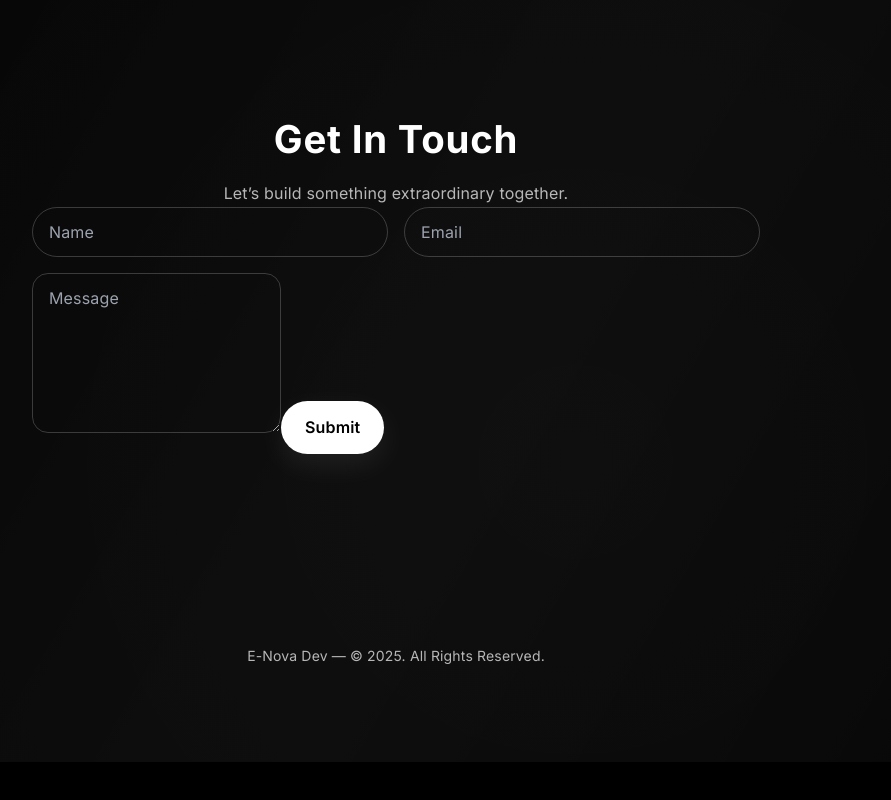
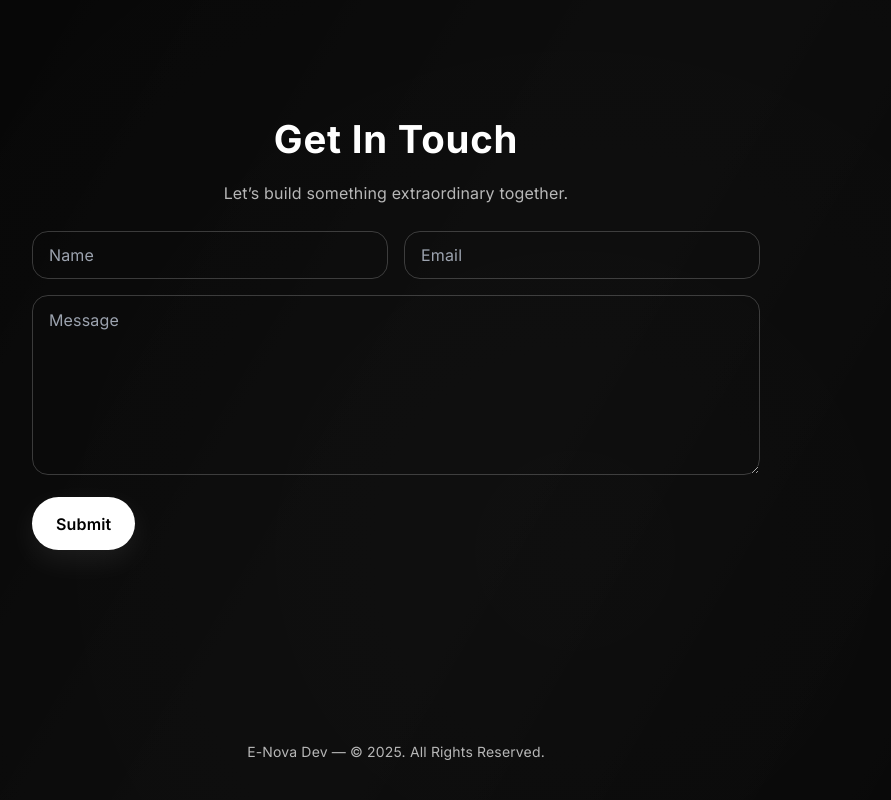
Before and after one commit to EmileGhorra/enova-dev, a Next.js app: page / in a window 1280 px wide. Shown: the part 2989-3789 px from the top of the page, without its empty margins (244-1135 px from the left). Before the commit the page ends 3751 px from the top, so only its background shows below. Built offline with nearby package versions, Linux system fonts and the light colour scheme.

Commit message:
First Commit

```diff
--- /dev/null
+++ b/app/api/contact/route.ts
@@ -0,0 +1,64 @@
+import nodemailer from "nodemailer";
+import { setTimeout as setTimeoutPromise } from "node:timers/promises";
+
+const smtpHost = process.env.SMTP_HOST;
+const smtpPort = process.env.SMTP_PORT ? Number(process.env.SMTP_PORT) : 587;
+const smtpUser = process.env.SMTP_USER;
+const smtpPass = process.env.SMTP_PASS;
+const toEmail = process.env.CONTACT_TO ?? "contact@e-nova.dev";
+
+function getTransport() {
+  if (!smtpHost || !smtpUser || !smtpPass) {
+    throw new Error("SMTP env vars missing. Set SMTP_HOST, SMTP_PORT, SMTP_USER, SMTP_PASS.");
+  }
+
+  return nodemailer.createTransport({
+    host: smtpHost,
+    port: smtpPort,
+    secure: smtpPort === 465,
+    connectionTimeout: 10000,
+    greetingTimeout: 10000,
+    socketTimeout: 15000,
+    auth: {
+      user: smtpUser,
+      pass: smtpPass
+    }
+  });
+}
+
+export async function POST(req: Request) {
+  try {
+    const { name, email, message } = await req.json();
+
+    if (!name || !email || !message) {
+      return new Response(JSON.stringify({ error: "Name, email, and message are required." }), {
+        status: 400
+      });
+    }
+
+    const transporter = getTransport();
+
+    const sendMailPromise = transporter.sendMail({
+      from: `E-Nova Dev <${smtpUser}>`,
+      to: toEmail,
+      replyTo: email,
+      subject: `New contact form submission from ${name}`,
+      text: message,
+      html: `<p><strong>Name:</strong> ${name}</p><p><strong>Email:</strong> ${email}</p><p><strong>Message:</strong><br/>${message.replace(/\n/g, "<br/>")}</p>`
+    });
+
+    await Promise.race([
+      sendMailPromise,
+      setTimeoutPromise(15000).then(() => {
+        throw new Error("SMTP timeout");
+      })
+    ]);
+
+    return new Response(JSON.stringify({ ok: true }), { status: 200 });
+  } catch (err: unknown) {
+    console.error("Contact form error", err);
+    const message =
+      err instanceof Error ? err.message : "Failed to send";
+    return new Response(JSON.stringify({ error: message }), { status: 500 });
+  }
+}
--- a/app/globals.css
+++ b/app/globals.css
@@ -71,15 +71,14 @@ input, textarea {
   background-color: transparent;
   color: #fff;
   border: 1px solid rgba(255,255,255,0.2);
-  border-radius: 9999px;
-  padding: 0.75rem 1rem;
+  border-radius: 1rem;
+  padding: 0.65rem 1rem;
   outline: none;
   transition: border-color 0.2s ease, box-shadow 0.2s ease;
 }
 
 textarea {
-  border-radius: 1rem;
-  min-height: 160px;
+  min-height: 180px;
   resize: vertical;
 }
 
--- a/components/Contact.tsx
+++ b/components/Contact.tsx
@@ -1,8 +1,50 @@
 'use client';
 
 import Reveal from "./Reveal";
+import { useState } from "react";
 
 export default function Contact() {
+  const [status, setStatus] = useState<"idle" | "loading" | "sent" | "error">("idle");
+  const [error, setError] = useState<string | null>(null);
+
+  const handleSubmit = async (event: React.FormEvent<HTMLFormElement>) => {
+    event.preventDefault();
+    const form = event.currentTarget;
+    const formData = new FormData(form);
+    const name = String(formData.get("name") || "").trim();
+    const email = String(formData.get("email") || "").trim();
+    const message = String(formData.get("message") || "").trim();
+
+    if (!name || !email || !message) {
+      setError("Please fill in all fields.");
+      setStatus("error");
+      return;
+    }
+
+    setStatus("loading");
+    setError(null);
+
+    try {
+      const res = await fetch("/api/contact", {
+        method: "POST",
+        headers: { "Content-Type": "application/json" },
+        body: JSON.stringify({ name, email, message })
+      });
+      if (!res.ok) {
+        const data = await res.json().catch(() => ({}));
+        throw new Error(data?.error || "Failed to send");
+      }
+      setStatus("sent");
+      form.reset();
+    } catch (err) {
+      console.error(err);
+      setError(
+        err instanceof Error ? err.message : "Something went wrong. Please try again."
+      );
+      setStatus("error");
+    }
+  };
+
   return (
     <section id="contact" className="section">
       <div className="container max-w-3xl mx-auto">
@@ -11,13 +53,25 @@ export default function Contact() {
           <p className="section-subtitle">Let’s build something extraordinary together.</p>
         </Reveal>
         <Reveal>
-          <form className="space-y-4">
+          <form className="space-y-4 mt-6" onSubmit={handleSubmit}>
             <div className="grid gap-4 md:grid-cols-2">
-              <input type="text" name="name" placeholder="Name" aria-label="Name" required />
-              <input type="email" name="email" placeholder="Email" aria-label="Email" required />
+              <input type="text" name="name" placeholder="Name" aria-label="Name" required className="h-12 px-4 w-full" />
+              <input type="email" name="email" placeholder="Email" aria-label="Email" required className="h-12 px-4 w-full" />
             </div>
-            <textarea name="message" placeholder="Message" aria-label="Message" required />
-            <button type="submit" className="btn-primary w-full md:w-auto">Submit</button>
+            <textarea
+              name="message"
+              placeholder="Message"
+              aria-label="Message"
+              required
+              className="px-4 py-3 w-full md:col-span-2"
+            />
+            <button type="submit" className="btn-primary w-full md:w-auto min-h-[52px] rounded-xl" disabled={status === "loading"}>
+              {status === "loading" ? "Sending..." : status === "sent" ? "Sent!" : "Submit"}
+            </button>
+            {error && <p className="text-sm text-red-300">{error}</p>}
+            {status === "sent" && !error && (
+              <p className="text-sm text-white/70">Thanks! We’ll be in touch shortly.</p>
+            )}
           </form>
         </Reveal>
       </div>
--- a/package.json
+++ b/package.json
@@ -12,6 +12,7 @@
     "@heroicons/react": "^2.1.1",
     "lenis": "^1.0.32",
     "clsx": "^2.1.1",
+    "nodemailer": "^6.9.13",
     "next": "14.2.5",
     "react": "18.3.1",
     "react-dom": "18.3.1"
```
Also changed, not shown: 1 other file (tests, documents, lock files or other folders).
